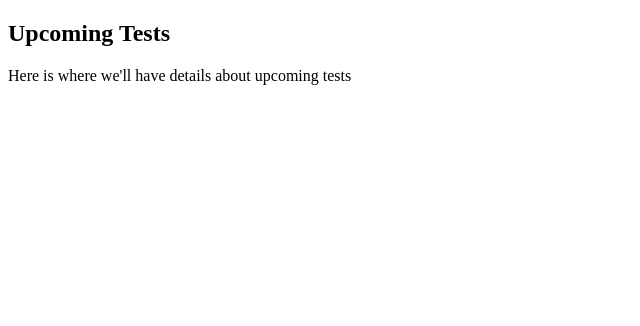
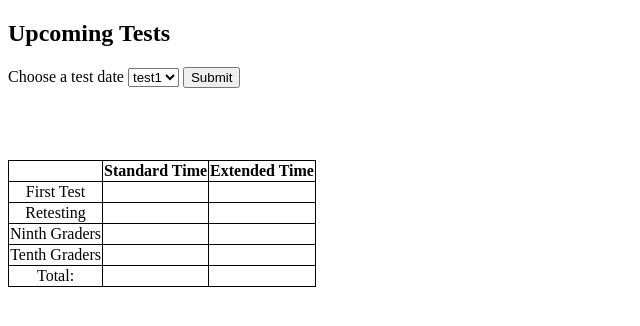
Before and after one commit to rss5799/Admissions-Management-System, a Flask app: page /upcoming_tests/ in a window 1280 px wide. Shown: the top 326 px of the page, without its empty margins (0-640 px from the left). Run offline with Flask 3, Linux system fonts and the light colour scheme.

Commit message:
dropdown with test days populated and table placeholder with total testers created

```diff
--- a/app/routes.py
+++ b/app/routes.py
@@ -129,7 +129,20 @@ def upload_csv():
 
 @bp.route("/upcoming_tests/")
 def upcoming_tests():
-    return render_template("upcoming_tests.html")
+    upcoming_test_dates = ['test1', 'test2', 'test3', 'test4']
+    selected_test = None
+
+    number_testers = [0, 0]
+    number_retesters = [0, 0]
+    number_ninth = [0, 0]
+    number_tenth = [0, 0]
+
+    if request.method == 'POST':
+        number_testers = [0, 0]
+        number_retesters = [0, 0]
+        number_ninth = [0, 0]
+        number_tenth = [0, 0]
+    return render_template("upcoming_tests.html", dates = upcoming_test_dates, testers = number_testers, retesters = number_retesters, ninth = number_ninth, tenth = number_tenth)
 
 @bp.route("/unresponsive_students/")
 def unresponsive_students():
--- a/app/templates/upcoming_tests.html
+++ b/app/templates/upcoming_tests.html
@@ -1,10 +1,77 @@
 <!DOCTYPE html>
 <html>
 <head>
-    <title>Flask App</title>
+    <title>Admissions Management System</title>
 </head>
 <body>
     <h2>Upcoming Tests</h2>
-    <p>Here is where we'll have details about upcoming tests</p>
+
+            <style>
+        table, th, td {
+        border: 1px solid black;
+        border-collapse: collapse;
+        justify-items: flex-end;
+        width: fit-content;
+        padding: 100dp;
+        text-align: center;
+        }
+        </style>
+
+    <form method="POST">
+        <label for="upcoming_tests_dropdown">Choose a test date</label>
+        <select name="upcoming_tests_dropdown" id="upcoming_tests_dropdown">
+            {% for date in dates %}
+                <option value="{{ date }}">{{ date }}</option>
+            {% endfor %}
+        </select>
+        <button type="submit">Submit</button>
+    </form>
+    <br>
+    <br>
+    <br>
+    <br>
+
+        <table>
+
+    <tr>
+        <th></th>
+        <th>Standard Time</th>
+        <th>Extended Time</th>
+    </tr>
+
+    <tr>
+        <td>First Test</td>
+        <td></td>
+        <td></td>
+    </tr>
+
+    <tr>
+        <td>Retesting</td>
+        <td></td>
+        <td></td>
+    </tr>
+
+
+    <tr>
+        <td>Ninth Graders</td>
+        <td></td>
+        <td></td>
+    </tr>
+
+    <tr>
+        <td>Tenth Graders</td>
+        <td></td>
+        <td></td>
+    </tr>
+
+    <tr>
+        <td>Total:</td>
+        <td></td>
+        <td></td>
+
+    </tr>
+
+
+</table>
 </body>
 </html>
```
Also changed, not shown: app/templates/quarter.html (deleted, +0 -10 lines), app/templates/semester.html (deleted, +0 -10 lines), app/templates/trimester.html (deleted, +0 -10 lines).
